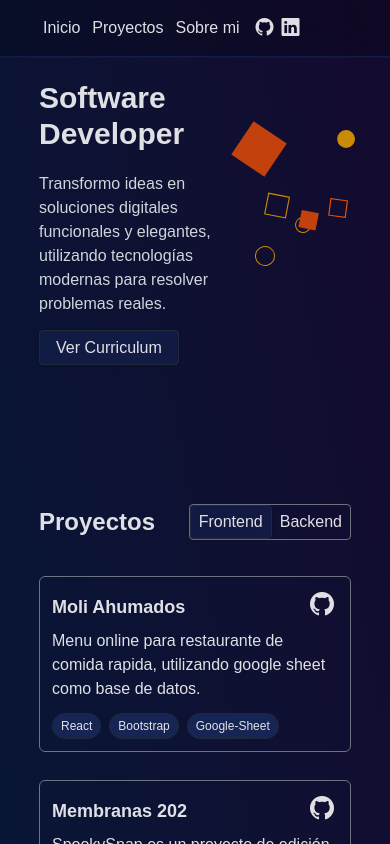
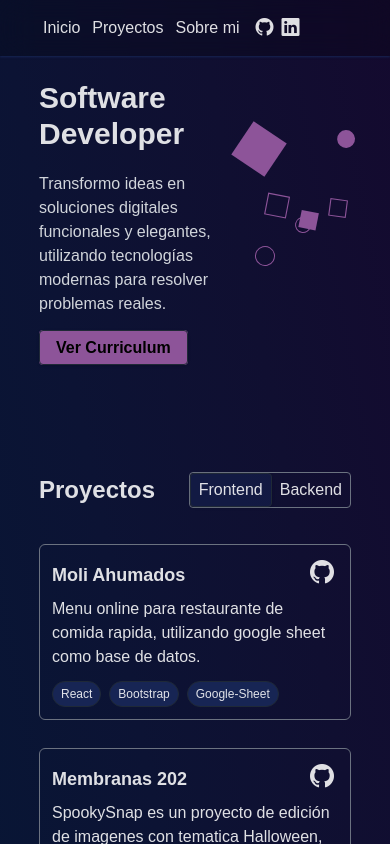
Before and after one commit to FatuKING/PortfolioWeb2024, a React (Vite) app: page / in a window 390 px wide. Shown: the top 844 px of the page. Built offline with nearby package versions, Linux system fonts and the light colour scheme.

Commit message:
Style: Cambio de colores de efecto

```diff
--- a/src/App.jsx
+++ b/src/App.jsx
@@ -22,7 +22,7 @@ function App () {
   return (
     <>
       <Navbar />
-      <main className='flex flex-col gap-36 xl:gap-48 items-center justify-center pt-20 md:pt-36 '>
+      <main className='flex flex-col gap-28 xl:gap-48 items-center justify-center pt-20 md:pt-36 '>
         <HeroSection />
 
         <section className='w-4/5 xl:w-3/4 2xl:w-1/2' id='Proyectos'>
--- a/src/components/Animation.jsx
+++ b/src/components/Animation.jsx
@@ -44,17 +44,17 @@ export function Animation() {
 
   return (
     <div ref={root} className="w-40 h-40 relative justify-center items-center flex rounded-full">
-        <div className="shape absolute w-4 h-4 bg-orange-700 z-10"></div>
-        <div className="shape2 absolute w-5 h-5 bg-orange-700 z-10"></div>
+        <div className="shape absolute w-4 h-4 bg-[#8D5499] z-10"></div>
+        <div className="shape2 absolute w-5 h-5 bg-[#8D5499]  z-10"></div>
 
-        <div className="shape absolute w-4 h-4 bg-yellow-600  rounded-full z-10"></div>
-        <div className="shape2 absolute w-5 h-5 bg-yellow-600 rounded-full z-10"></div>
+        <div className="shape absolute w-4 h-4 bg-[#8D5499]   rounded-full z-10"></div>
+        <div className="shape2 absolute w-5 h-5 bg-[#8D5499]  rounded-full z-10"></div>
 
-        <div className="shape absolute w-4 h-4 bg-transparent border border-orange-600"></div>
-        <div className="shape2 absolute w-5 h-5 bg-transparent border border-yellow-600 rounded-full"></div>
+        <div className="shape absolute w-4 h-4 bg-transparent border border-[#8D5499]"></div>
+        <div className="shape2 absolute w-5 h-5 bg-transparent border border-[#8D5499] rounded-full"></div>
 
-        <div className="shape2 absolute w-4 h-4 bg-transparent border border-yellow-600 rounded-full"></div>
-        <div className="shape absolute w-5 h-5 bg-transparent border border-yellow-600"></div>
+        <div className="shape2 absolute w-4 h-4 bg-transparent border border-[#8D5499] rounded-full"></div>
+        <div className="shape absolute w-5 h-5 bg-transparent border border-[#8D5499]"></div>
     </div>
   );
 }
--- a/src/components/HeroSection.jsx
+++ b/src/components/HeroSection.jsx
@@ -8,7 +8,7 @@ export function HeroSection () {
         <p className='text-base text-gray-300 w-3/4'>Transformo ideas en soluciones digitales funcionales y elegantes, utilizando tecnologías modernas para resolver problemas reales.</p>
 
         <button>
-            <a href="#Proyectos" target="_blank" className='bg-blue-950/50 border border-gray-800 rounded shadow p-2 pl-4 pr-4 hover:bg-blue-950/70'>Ver Curriculum</a>
+            <a href="#Proyectos" target="_blank" className='bg-[#8D5499] text-black font-semibold border border-gray-800 rounded shadow p-2 pl-4 pr-4 hover:bg-[#894a96]'>Ver Curriculum</a>
         </button>
       </div>
 
--- a/src/components/Navbar.jsx
+++ b/src/components/Navbar.jsx
@@ -14,7 +14,7 @@ export function Navbar () {
           <nav className='flex items-center gap-4'>
             <ul className='flex gap-3 bg-transparent'>
               {menuItems.map((item, index) => (
-                <li key={index} className='font-medium text-base hover:text-purple-700'><a href={item.url}>{item.name}</a></li>
+                <li key={index} className='font-medium text-base hover:font-bold hover:text-[#8D5499]'><a href={item.url}>{item.name}</a></li>
               ))}
             </ul>
 
--- a/src/index.css
+++ b/src/index.css
@@ -44,12 +44,6 @@
   background-image: linear-gradient(to right top, #051937, #081635, #0c1334, #100f31, #140a2f);
 }
 
-
-a:hover .color{
-  color: #1F2937;
-  transition: color 300ms ease-in-out;
-}
-
 .imgShadow {
   filter: drop-shadow(0 0 0.40rem white);
 }
```
